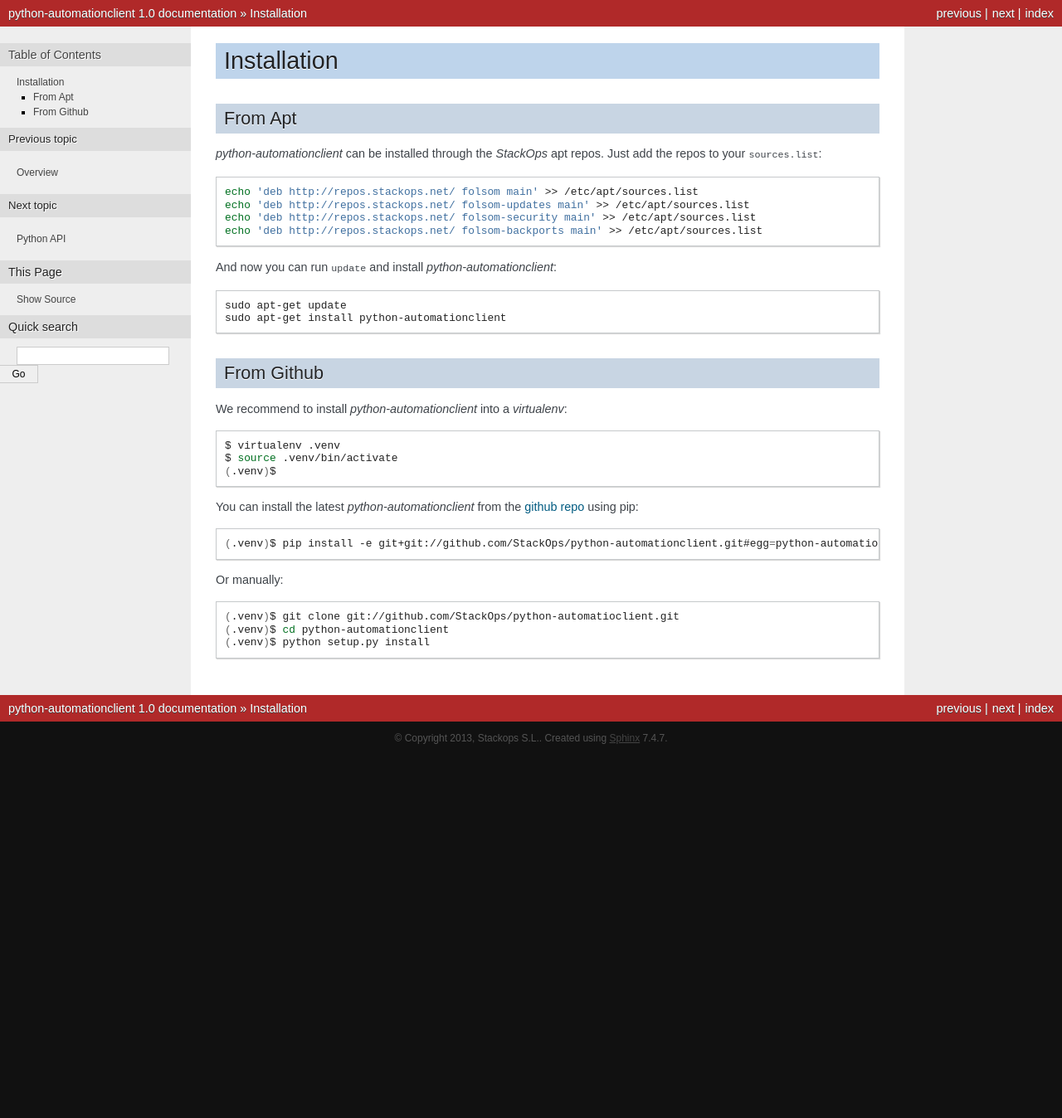
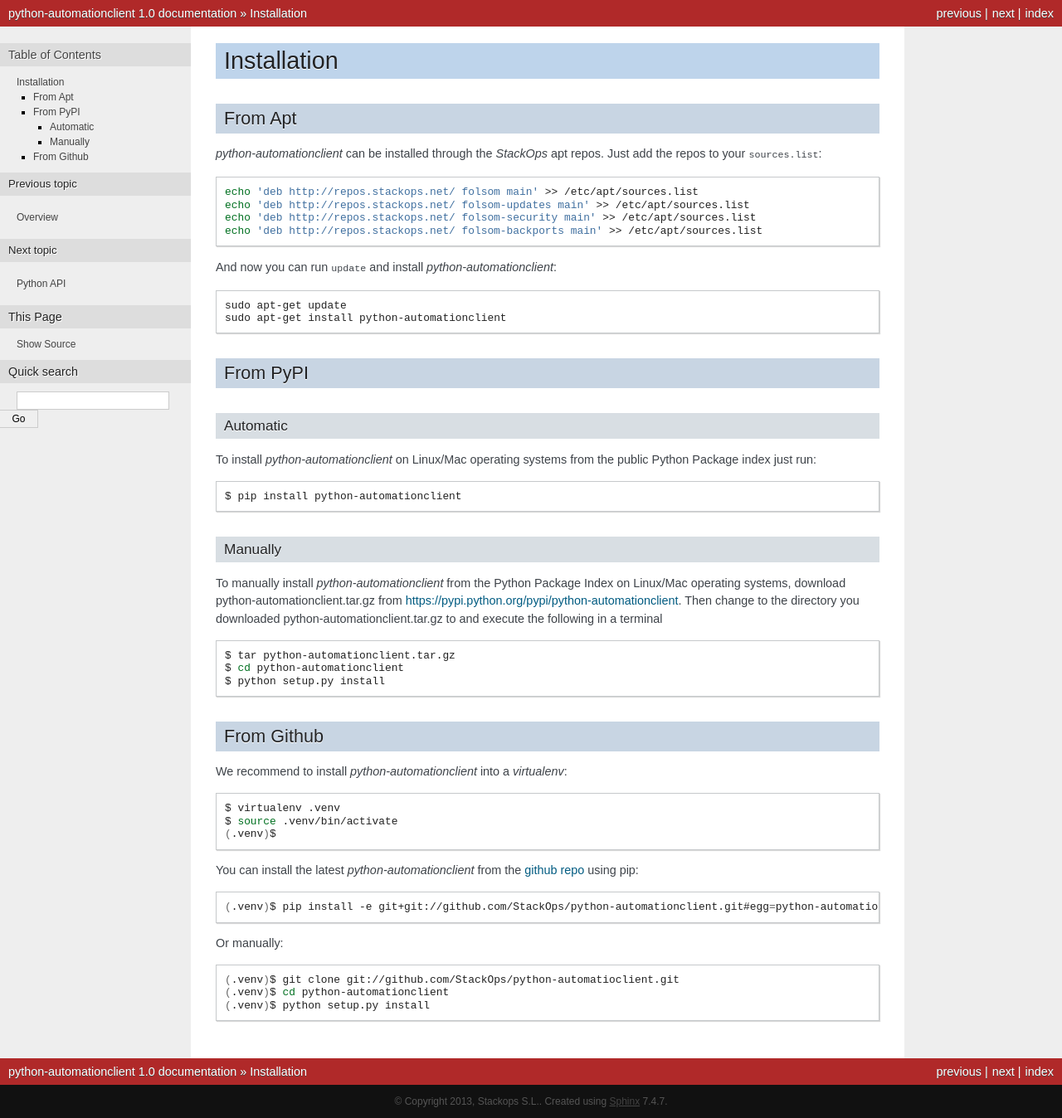
Before and after one commit to StackOps/python-automationclient, a Sphinx documentation site: the page built from docs/source/Install.rst, in a window 1280 px wide. Shown: the whole page at 83% size. Built offline with Sphinx 7.4.7, drawn with Linux system fonts in a browser that asks for light colours; before the commit the page ends 910 px from its top, so only the background shows below that.

Commit message:
Include PyPI installation in the docs

```diff
--- a/docs/source/Install.rst
+++ b/docs/source/Install.rst
@@ -21,6 +21,28 @@
     sudo apt-get update
     sudo apt-get install python-automationclient
 
+From PyPI
+---------
+
+Automatic
+^^^^^^^^^^
+
+To install *python-automationclient* on Linux/Mac operating systems from the public Python Package index just run:
+
+.. code-block:: bash
+
+    $ pip install python-automationclient
+
+Manually
+^^^^^^^^
+
+To manually install *python-automationclient* from the Python Package Index on Linux/Mac operating systems, download python-automationclient.tar.gz from https://pypi.python.org/pypi/python-automationclient. Then change to the directory you downloaded python-automationclient.tar.gz to and execute the following in a terminal
+
+.. code-block:: bash
+
+   $ tar python-automationclient.tar.gz
+   $ cd python-automationclient
+   $ python setup.py install
 
 From Github
 -----------
```
